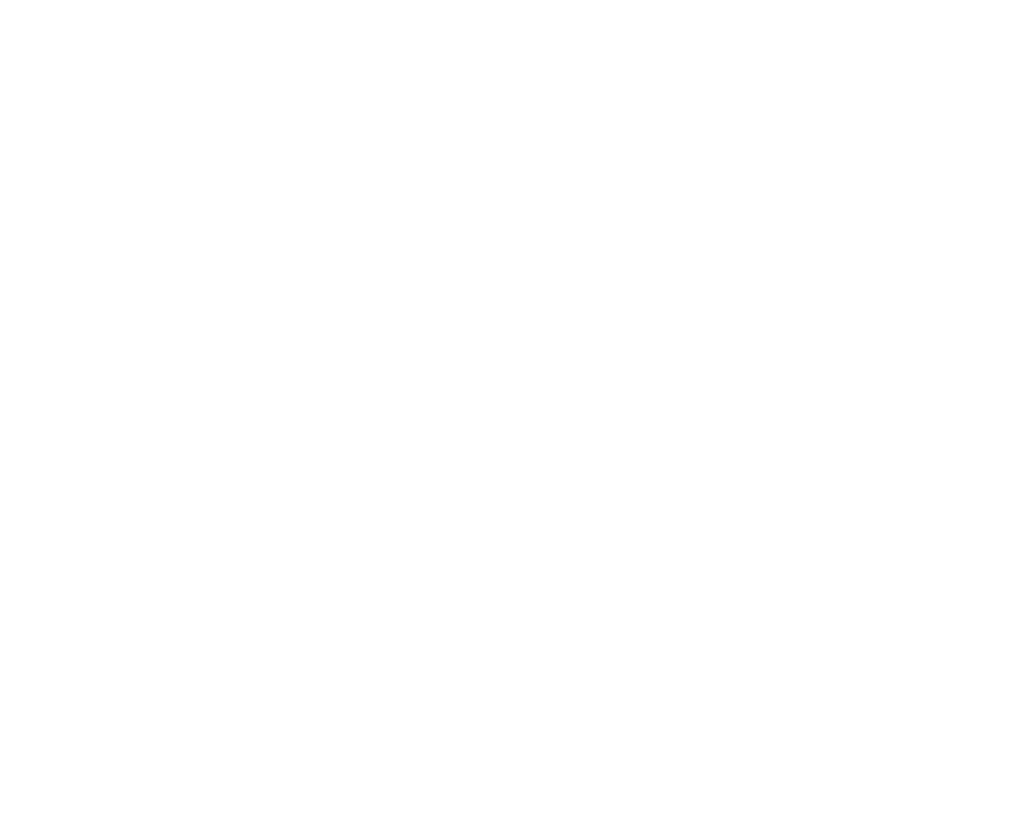
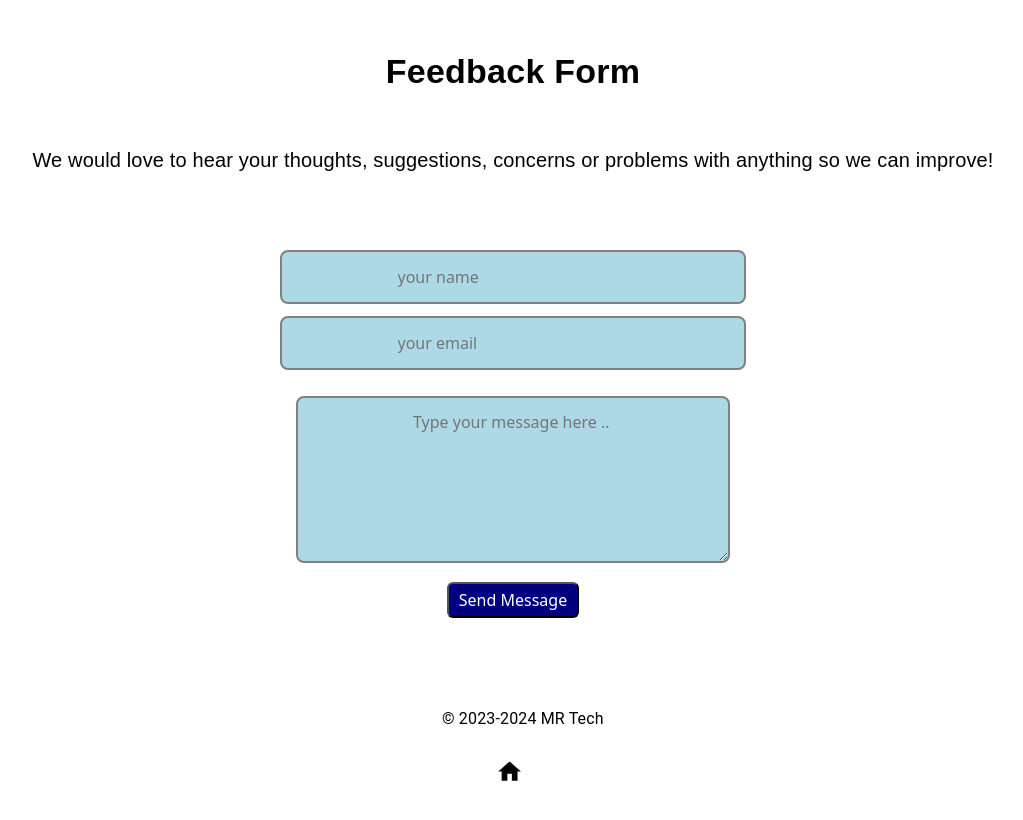
Before and after one commit to rathishs17/E-learning-website, a React (Create React App) app in the folder mywebpage/: page /feedbackform in a window 1280 px wide. Before the commit this address had no page. Shown: the top 820 px of the page, without its empty margins (127-1150 px from the left). Built offline with nearby package versions, Linux system fonts and the light colour scheme.

Commit message:
feedback updated

```diff
--- a/mywebpage/package.json
+++ b/mywebpage/package.json
@@ -3,6 +3,7 @@
   "version": "0.1.0",
   "private": true,
   "dependencies": {
+    "@emailjs/browser": "^4.1.0",
     "@emotion/react": "^11.11.3",
     "@emotion/styled": "^11.11.0",
     "@fontsource/roboto": "^5.0.8",
--- a/mywebpage/src/App.js
+++ b/mywebpage/src/App.js
@@ -10,7 +10,7 @@ import ResponsiveAppBar from './admin';
 import 'bootstrap/dist/css/bootstrap.min.css';
 import CardContainer from "./CardContainer";
 import FrontPage from './pics';
-
+import SimplePaper1 from './feedback';
 function App() {
   const appStyle = {
     backgroundColor: 'white',
@@ -31,7 +31,7 @@ function App() {
   <Route path="/" element={<Homepage/>}/>
 
   <Route path="/pic" element={<FrontPage/>}/>
-
+<Route path="/feedbackform" element={<SimplePaper1/>}/>
 
   <Route path="/signuppage" element={<Signuppage/>}/>
   {/* <Route path="/teacherprofile" element={<TeacherProfile/>}/>  */}
--- /dev/null
+++ b/mywebpage/src/feedback.js
@@ -0,0 +1,121 @@
+import React, { useRef, useState } from 'react';
+import emailjs from '@emailjs/browser';
+import Box from '@mui/material/Box';
+import Paper from '@mui/material/Paper';
+import { Button, Typography } from '@mui/material';
+import Stack from '@mui/material/Stack';
+import EmailIcon from '@mui/icons-material/Email';
+import MobileFriendlyIcon from '@mui/icons-material/MobileFriendly';
+import HomeIcon from '@mui/icons-material/Home';
+import LinkedInIcon from '@mui/icons-material/LinkedIn';
+import GitHubIcon from '@mui/icons-material/GitHub';
+import { Link } from 'react-router-dom';
+import Grid from '@mui/material/Grid';
+import Dialog from '@mui/material/Dialog';
+import DialogActions from '@mui/material/DialogActions';
+import DialogContent from '@mui/material/DialogContent';
+import DialogContentText from '@mui/material/DialogContentText';
+import DialogTitle from '@mui/material/DialogTitle';
+import useMediaQuery from '@mui/material/useMediaQuery';
+import { useTheme } from '@mui/material/styles';
+
+export default function SimplePaper1() {
+  const form = useRef();
+  const [openDialog, setOpenDialog] = useState(false);
+
+  const sendEmail = (e) => {
+    e.preventDefault();
+
+    emailjs.sendForm('service_sckwt1d', 'template_so0tvy8', form.current, 'EbVtOiJzgpt0jj69d')
+      .then((result) => {
+        console.log(result.text);
+        setOpenDialog(true); // Open dialog on successful email send
+      })
+      .catch((error) => {
+        console.log(error.text);
+      });
+    e.target.reset();
+  };
+
+  const handleCloseDialog = () => {
+    setOpenDialog(false);
+  };
+
+  return (
+    <>
+      <Typography variant="h4" component="div" sx={{ flexGrow: 1, color: 'black', fontFamily: '"Poppins", sans-serif', display: "flex", justifyContent: "center", marginTop: "4%", marginBottom: "1%" }}>
+        <b>Feedback Form </b>
+
+      </Typography>
+      <Typography variant="h6" component="div" sx={{ flexGrow: 1, color: 'black', fontFamily: '"Poppins", sans-serif', display: "flex", justifyContent: "center", marginTop: "4%", marginBottom: "1%" ,}}>
+      We would love to hear your thoughts, suggestions, concerns or problems with anything so we can improve!
+
+      </Typography>
+
+
+      <Box
+        sx={{
+          display: 'flex',
+          justifyContent: 'center',
+          flexDirection: 'column',
+          alignItems: 'center',
+          '& > :not(style)': {
+            m: 2,
+            width: 324,
+            height: 67,
+            bgcolor: '#FFD6E5',
+            borderRadius: '10px'
+
+          },
+        }}
+      >
+
+      </Box>
+
+      <br />
+      <br />
+
+      <form ref={form} onSubmit={sendEmail} style={{ display: 'flex', flexDirection: 'column', maxWidth: '100%', justifyContent: 'center', alignItems: 'center' }}>
+        <input type="text" name="user_name" placeholder='your name' style={{ marginTop: '1%', paddingLeft: '9%', paddingRight: '9%', paddingTop: '1%', paddingBottom: '1%', border: '2px solid grey', borderRadius: '8px', backgroundColor: '#ADD8E6', }} />
+        <input type="email" name="user_email" placeholder='your email' style={{ marginTop: '1%', paddingLeft: '9%', paddingRight: '9%', paddingTop: '1%', paddingBottom: '1%', borderRadius: '8px', border: '2px solid grey', backgroundColor: '#ADD8E6' }} />
+        <textarea name="message" placeholder='Type your message here ..' style={{ marginTop: '2%', paddingLeft: '9%', paddingRight: '9%', paddingTop: '1%', paddingBottom: '8%', border: '2px solid grey', borderRadius: '8px', backgroundColor: '#ADD8E6' }} />
+        <input type="submit" value="Send Message" style={{
+          marginTop: '1.5%', paddingLeft: '0.8%', paddingRight: '0.8%', paddingTop: '0.3%', paddingBottom: '0.3%',
+          backgroundColor: '#000080',
+          color: 'white',
+          borderRadius: '6px'
+        }} />
+      </form>
+
+      <Dialog
+        open={openDialog}
+        onClose={handleCloseDialog}
+        aria-labelledby="responsive-dialog-title"
+      >
+        <DialogTitle id="responsive-dialog-title">{"Feedback Sent Successfully!"}</DialogTitle>
+        <DialogContent>
+          <DialogContentText>
+          Thank you for your feedback. We appreciate your input to help improve our eLearning platform.
+          </DialogContentText>
+        </DialogContent>
+        <DialogActions>
+          <Button autoFocus onClick={handleCloseDialog}>
+            Ok
+          </Button>
+        </DialogActions>
+      </Dialog>
+
+      <Grid marginLeft="47.6%" marginTop="7%">
+        <Grid marginLeft="-6%"><Typography >  &copy; 2023-2024 MR Tech
+      </Typography></Grid>
+
+        <Grid  marginTop="4%" marginLeft="2%">
+          <Link to='/' style={{ textDecoration: 'none', color: 'black' }}>
+            <HomeIcon style={{ fontSize: '1.7rem' }} />
+          </Link>
+        </Grid>
+
+      </Grid>
+    </>
+  );
+};
--- a/mywebpage/src/frontpage.js
+++ b/mywebpage/src/frontpage.js
@@ -169,8 +169,8 @@ function Homepage() {
       <Link to="/coursepage" key={v.name} style={{ textDecoration: 'none' , marginRight:'-3%'}}>
         <div className="card-container" style={{ transition: 'transform 0.3s', borderRadius: '10px' }} onMouseEnter={(e) => e.currentTarget.style.transform = 'scale(1.1)'} onMouseLeave={(e) => e.currentTarget.style.transform = 'scale(1)'}>
           <div className="card" style={{ width: '200px', height: '250px' }}>
-            <img src={v.img} alt={v.name} style={{ maxWidth: '100%', maxHeight: '100%', borderRadius: '10px' }} />
-            <p style={{color:'white'}}><b>{v.name}</b></p>
+            <img src={v.img} alt={v.name}  style={{ maxWidth: '100%', maxHeight: '100%', borderRadius: '10px' }} />
+            <p style={{color:'black'}}><b>{v.name}</b></p>
           </div>
         </div>
       </Link>
--- a/mywebpage/src/secondpage.js
+++ b/mywebpage/src/secondpage.js
@@ -368,7 +368,13 @@ Created by <a href='rat'>Dr. Rathish Shanmugam</a>
         </Box>
       </Grid>
       </Grid>
-      <br/>
+
+
+      <Typography variant="h4" component="div" sx={{ flexGrow: 1, color: 'black', fontFamily: '"Poppins", sans-serif', display: "flex", justifyContent: "", marginTop: "4%", marginBottom: "1%" ,marginLeft:"9%"}}>
+        <b>Click here 👉 <Link to="/feedbackform"><button>feedback</button></Link></b>
+      </Typography>
+
+
       <Box
         component="footer"
         sx={{
```
Also changed, not shown: 1 other file (tests, documents, lock files or other folders).
